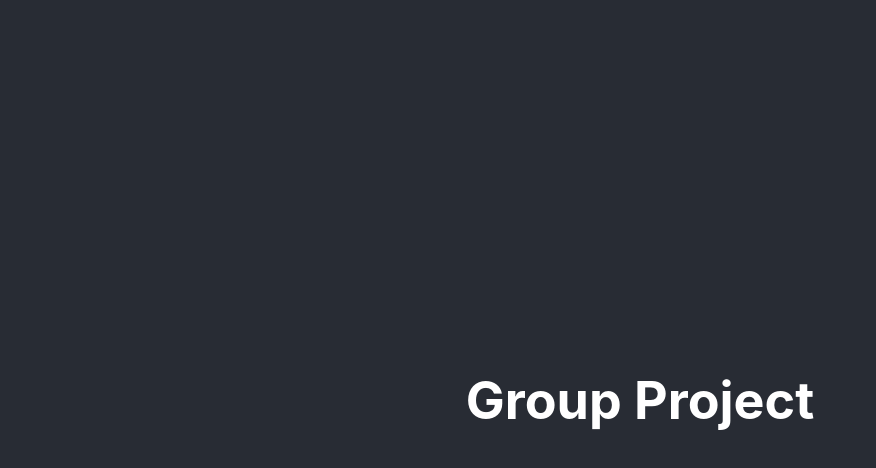
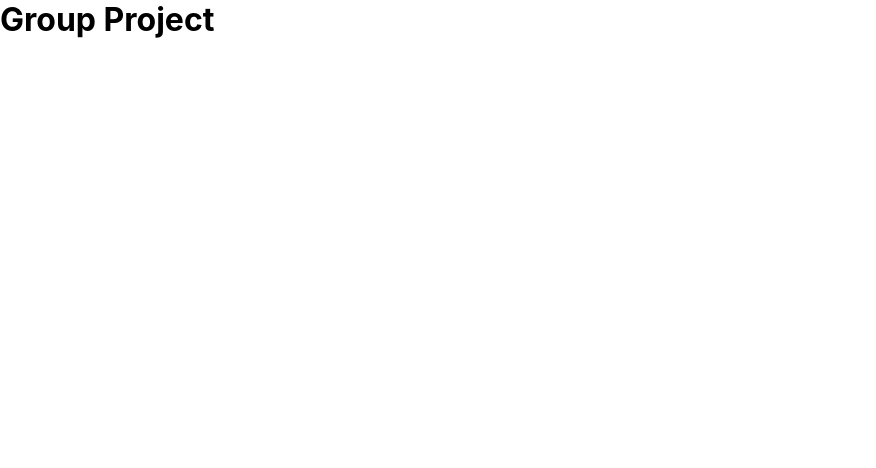
Before and after one commit to Md-Sujon/Group-Project, a React (Create React App) app: page / in a window 1280 px wide. Shown: the top 468 px of the page, without its empty margins (0-876 px from the left). Built offline with nearby package versions, Linux system fonts and the light colour scheme.

Commit message:
ffffffff

```diff
--- a/src/App.css
+++ b/src/App.css
@@ -1,38 +1,7 @@
-.App {
-  text-align: center;
+
+*{
+  margin:0;
+  padding: 0;
+  box-sizing: border-box;
+  text-decoration: none;
 }
-
-.App-logo {
-  height: 40vmin;
-  pointer-events: none;
-}
-
-@media (prefers-reduced-motion: no-preference) {
-  .App-logo {
-    animation: App-logo-spin infinite 20s linear;
-  }
-}
-
-.App-header {
-  background-color: #282c34;
-  min-height: 100vh;
-  display: flex;
-  flex-direction: column;
-  align-items: center;
-  justify-content: center;
-  font-size: calc(10px + 2vmin);
-  color: white;
-}
-
-.App-link {
-  color: #61dafb;
-}
-
-@keyframes App-logo-spin {
-  from {
-    transform: rotate(0deg);
-  }
-  to {
-    transform: rotate(360deg);
-  }
-}
```
